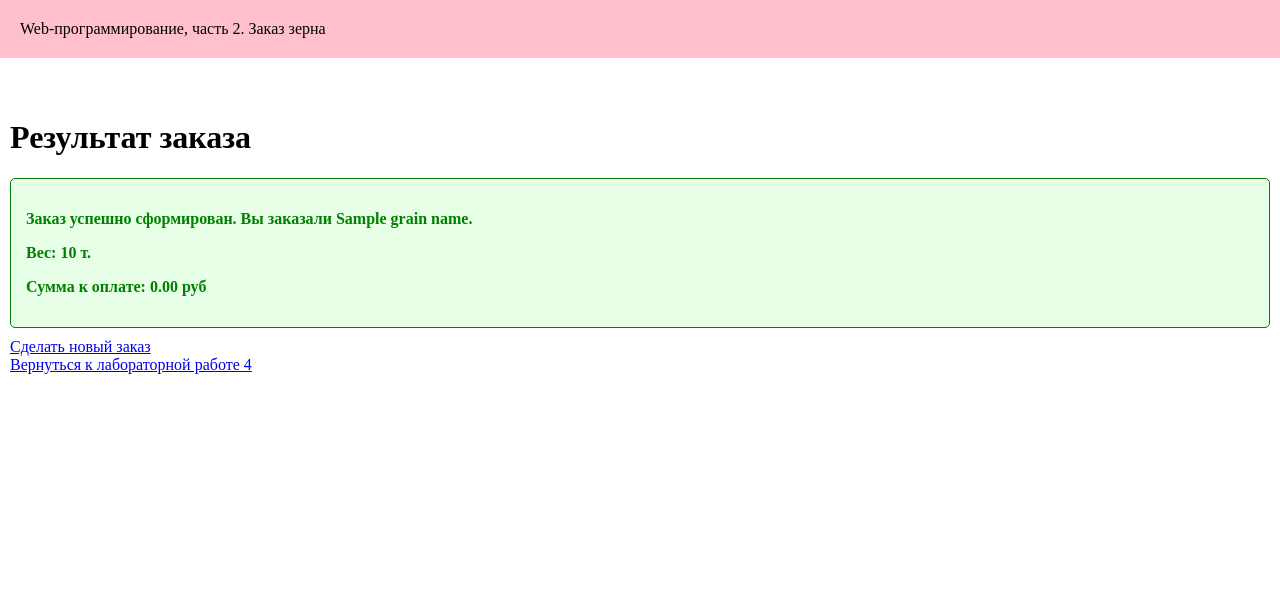
After one commit to Unapologetiic/web-back-labs, a Flask app: template templates/lab4/grain.html in a window 1280 px wide. The commit adds this page. Shown: the top 614 px of the page. Run offline with Flask 3, Linux system fonts and the light colour scheme; the template is opened without the code that fills it: most values are stand-ins (such as "Sample title", 1, 10 or a date in 2020).

Commit message:
Заказ зерна

```diff
--- a/lab4.py
+++ b/lab4.py
@@ -213,3 +213,55 @@ def fridge():
         snowflakes = 1
 
     return render_template('lab4/fridge.html', temperature=temperature, snowflakes=snowflakes)
+
+@lab4.route('/lab4/grain-form')
+def grain_form():
+    return render_template('lab4/grain-form.html')
+
+@lab4.route('/lab4/grain', methods=['POST'])
+def grain():
+    grain_type = request.form.get('grain_type')
+    weight = request.form.get('weight')
+
+    prices = {
+        'barley': 12000,  # ячмень
+        'oats': 8500,     # овёс
+        'wheat': 9000,    # пшеница
+        'rye': 15000      # рожь
+    }
+
+    grain_names = {
+        'barley': 'ячмень',
+        'oats': 'овёс',
+        'wheat': 'пшеница',
+        'rye': 'рожь'
+    }
+
+    if not weight:
+        return render_template('lab4/grain.html', error='Ошибка: не указан вес')
+
+    weight = float(weight)
+
+    if weight <= 0:
+        return render_template('lab4/grain.html', error='Ошибка: вес должен быть больше 0')
+
+
+    if weight > 100:
+        return render_template('lab4/grain.html', error='Извините, такого объёма сейчас нет в наличии')
+
+    price_per_ton = prices.get(grain_type)
+    total_cost = weight * price_per_ton
+
+    discount = 0
+    if weight > 10:
+        discount = total_cost * 0.10
+        total_cost -= discount
+
+    grain_name = grain_names.get(grain_type)
+
+    return render_template('lab4/grain.html',
+                         grain_name=grain_name,
+                         weight=weight,
+                         total_cost=total_cost,
+                         discount=discount,
+                         has_discount=weight > 10)
--- /dev/null
+++ b/templates/lab4/grain.html
@@ -0,0 +1,34 @@
+{% extends "base.html" %}
+
+{% block lab %}Заказ зерна{% endblock %}
+
+{% block main %}
+    <h1>Результат заказа</h1>
+
+    {% if error %}
+        <div style="color: red; font-weight: bold; background-color: #ffe6e6; padding: 10px; border: 1px solid red; border-radius: 5px; margin: 10px 0;">
+            {{ error }}
+        </div>
+    {% else %}
+        <div style="color: green; font-weight: bold; background-color: #e6ffe6; padding: 15px; border: 1px solid green; border-radius: 5px; margin: 10px 0;">
+            <p>Заказ успешно сформирован. Вы заказали {{ grain_name }}.</p>
+            <p>Вес: {{ weight }} т.</p>
+            <p>Сумма к оплате: {{ "%.2f"|format(total_cost) }} руб</p>
+
+            {% if has_discount %}
+                <div style="color: #006400; margin-top: 10px;">
+                    <p> Применена скидка 10% за большой объём</p>
+                    <p>Размер скидки: {{ "%.2f"|format(discount) }} руб</p>
+                </div>
+            {% endif %}
+        </div>
+    {% endif %}
+
+    <div>
+        <a href="/lab4/grain-form">Сделать новый заказ</a>
+    </div>
+
+    <div>
+        <a href="/lab4">Вернуться к лабораторной работе 4</a>
+    </div>
+{% endblock %}
--- a/templates/lab4/lab4.html
+++ b/templates/lab4/lab4.html
@@ -14,6 +14,7 @@
         <li><a href="/lab4/tree">Счетчик деревьев</a></li>
         <li><a href="/lab4/login">Авторизация</a></li>
         <li><a href="/lab4/fridge-form">Холодильник</a></li>
+        <li><a href="/lab4/grain-form">Заказ зерна</a></li>
     </ol>
 
 {% endblock %}
```
Also changed, not shown: templates/lab4/grain-form.html (added, +38 -0 lines).
